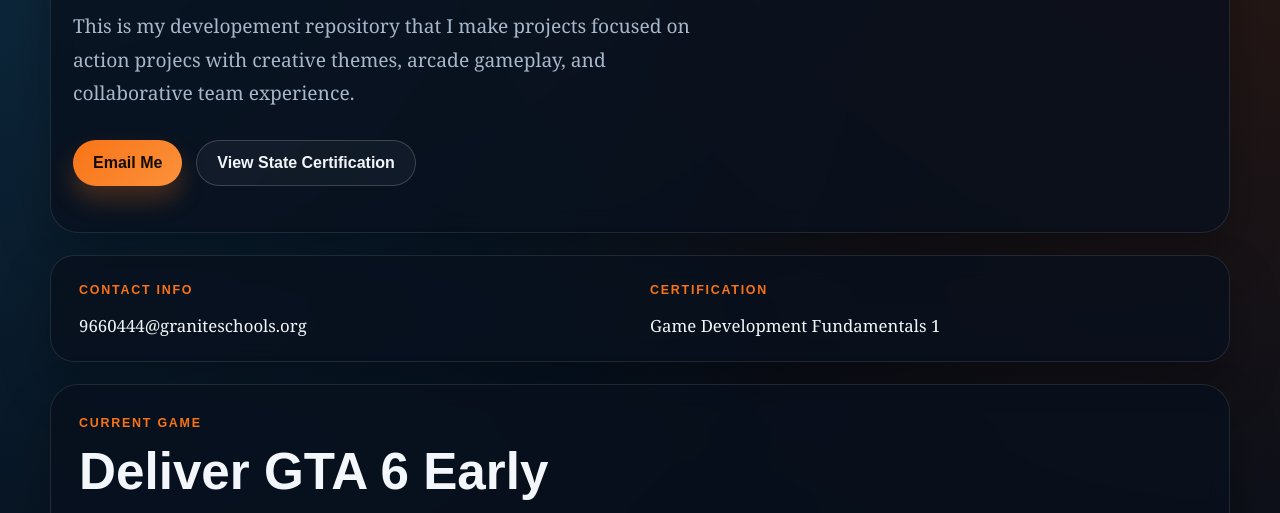
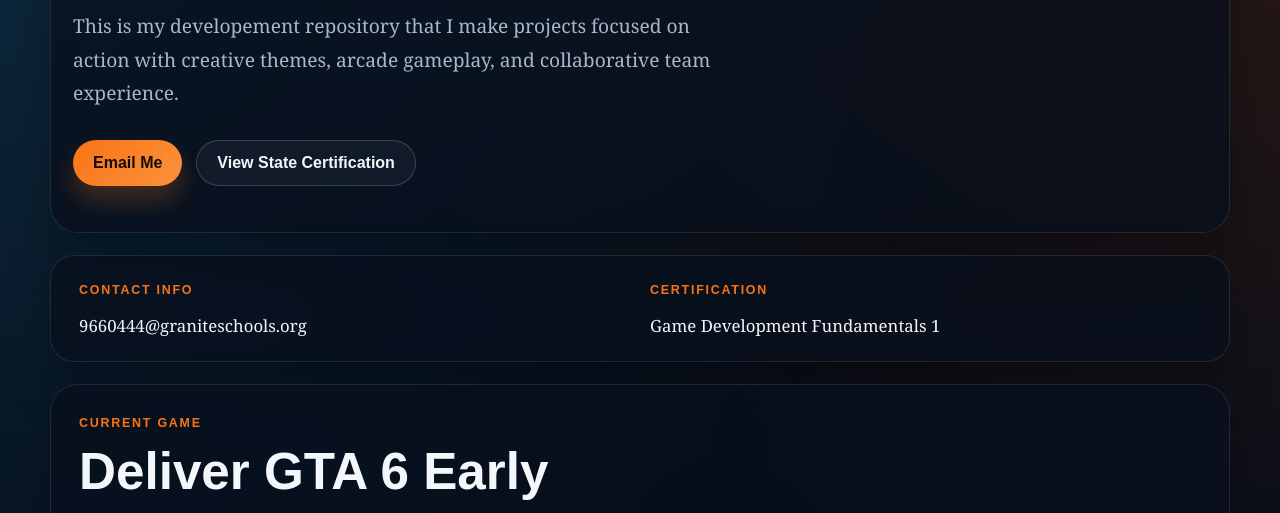
Before and after one commit to Henrygrif1/Test3, a plain HTML site: page index.html in a window 1280 px wide. Shown: the part 279-792 px from the top of the page. Drawn offline with Linux system fonts and the light colour scheme.

Commit message:
Update index.html

```diff
--- a/index.html
+++ b/index.html
@@ -21,7 +21,7 @@
                 <p class="eyebrow">Game Development Portfolio</p>
                 <h1>Henry Griffin</h1>
                 <p class="hero-text">
-                    This is my developement repository that I make projects focused on action projecs with creative themes,
+                    This is my developement repository that I make projects focused on action with creative themes,
                     arcade gameplay, and collaborative team experience.
                 </p>
 
```
